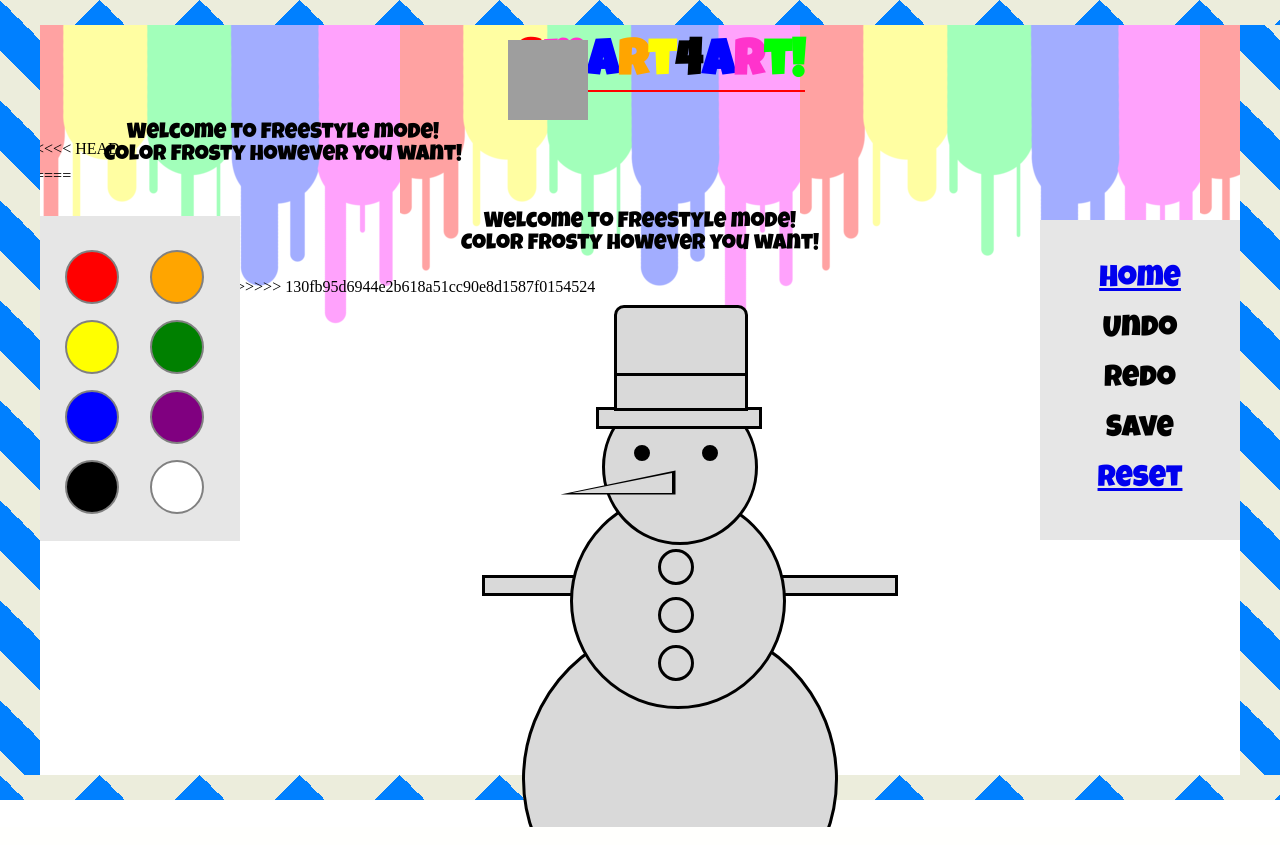
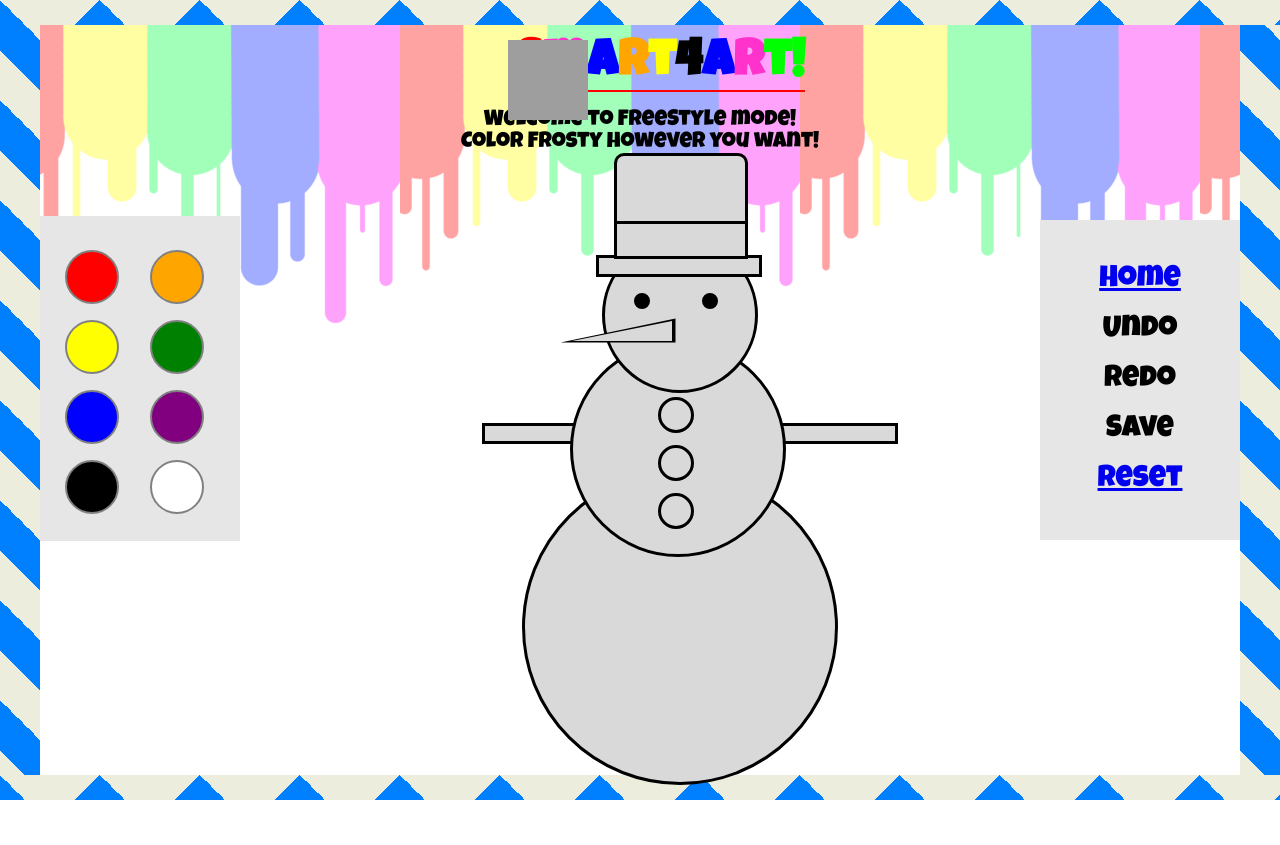
Before and after one commit to MasterLillyclaw/Project-LAL, a Python web app: template templates/FreestyleSnowman.html in a window 1280 px wide. Run offline with Jinja, Linux system fonts and the light colour scheme; the template is opened without the code that fills it, so the values that code supplies are empty; some libraries are stand-ins or nearby versions; grey boxes are pictures that could not be loaded.

Commit message:
Added favicon

```diff
--- a/static/SnowmanTemplate.css
+++ b/static/SnowmanTemplate.css
@@ -287,3 +287,7 @@ ul{
 .textBorder {
   margin-top: -35px;
 }
+
+.moveSnowman {
+  margin-top: -67px;
+}
--- a/templates/FreestyleHouse.html
+++ b/templates/FreestyleHouse.html
@@ -12,6 +12,9 @@
     <script src="../static/palette.js"></script>
   <script src="../static/html2canvas.js"></script>
     <script src="../static/savePictures.js"></script>
+
+  <link rel="icon" href="../favicon.ico" type="image/x-icon"/>
+  <link rel="shortcut icon" href="../favicon.ico" type="image/x-icon"/>
 
   <title>Math4House</title>
 </head>
--- a/templates/FreestyleSnowman.html
+++ b/templates/FreestyleSnowman.html
@@ -10,6 +10,9 @@
   <script src="https://ajax.googleapis.com/ajax/libs/jquery/2.1.3/jquery.min.js"></script>
   <script src="../static/palette.js"></script>
   <script src="../static/savePictures.js"></script>
+
+  <link rel="icon" href="../favicon.ico" type="image/x-icon"/>
+  <link rel="shortcut icon" href="../favicon.ico" type="image/x-icon"/>
 
   <title>Freestyle4Snowman</title>
 
@@ -34,15 +37,12 @@
   </ul>
 </h1>
 
-<<<<<<< HEAD
 <section class = "textBorder">
-  <center class="subtitles">Welcome to FreeStyle mode!<br>
-    Color Frosty however you want!</center>
+  <center><p class="subtitles">Welcome to FreeStyle mode!<br>
+    Color Frosty however you want!</p></center>
 </section>
-=======
-<center><p class="subtitles">Welcome to FreeStyle mode!<br>
-  Color Frosty however you want!</p></center>
->>>>>>> 130fb95d6944e2b618a51cc90e8d1587f0154524
+
+
 
 <body id="home">
 
@@ -75,7 +75,7 @@
     <a href="http://project-lal.appspot.com/freestyle-snowman">Reset</a>
   </div>
 
-<section class = "textBorder">
+<section class = "moveSnowman">
   <div class="Border">
   <p>&nbsp;</p>
   <p>&nbsp;</p>
@@ -96,6 +96,6 @@
     <h1 id="NoseOutline"></h1>
     <h1 id="Nose" class="clickableNose"></h1>
   </div>
-</section class = "textBorder">
+</section>
 
 </body>
--- a/templates/main-page.html
+++ b/templates/main-page.html
@@ -4,6 +4,8 @@
       <link href="https://fonts.googleapis.com/css?family=Luckiest+Guy" rel="stylesheet">
       <script src="../static/menus.js"></script>
       <link rel="stylesheet" type="text/css" href="../static/design.css"/>
+      <link rel="icon" href="../favicon.ico" type="image/x-icon"/>
+      <link rel="shortcut icon" href="../favicon.ico" type="image/x-icon"/>
       <title>Smart4Art</title>
     </head>
     <div id="brush">
```
Also changed, not shown: templates/MathSnowman.html (+6 -8 lines), 1 other file.
